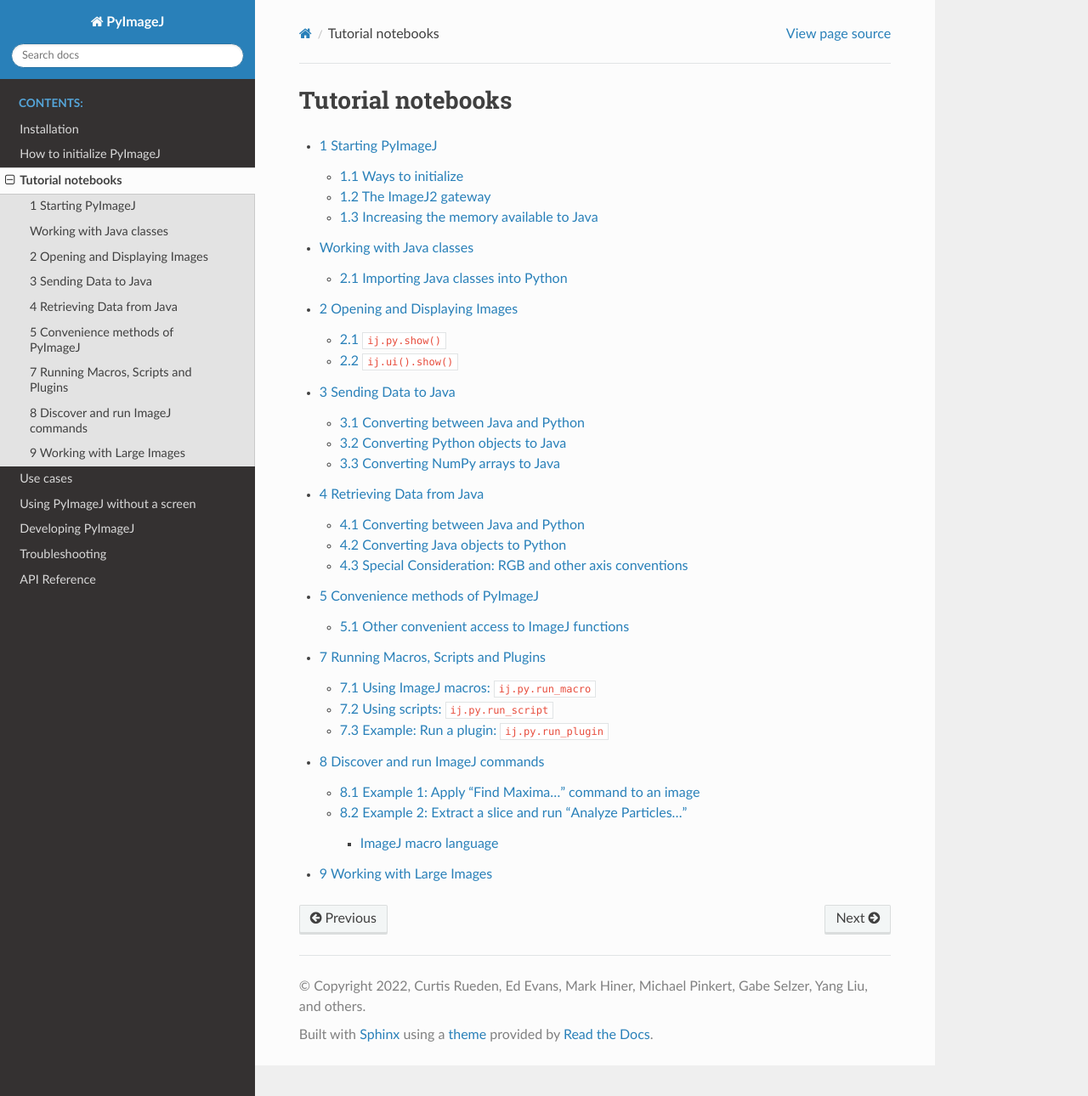
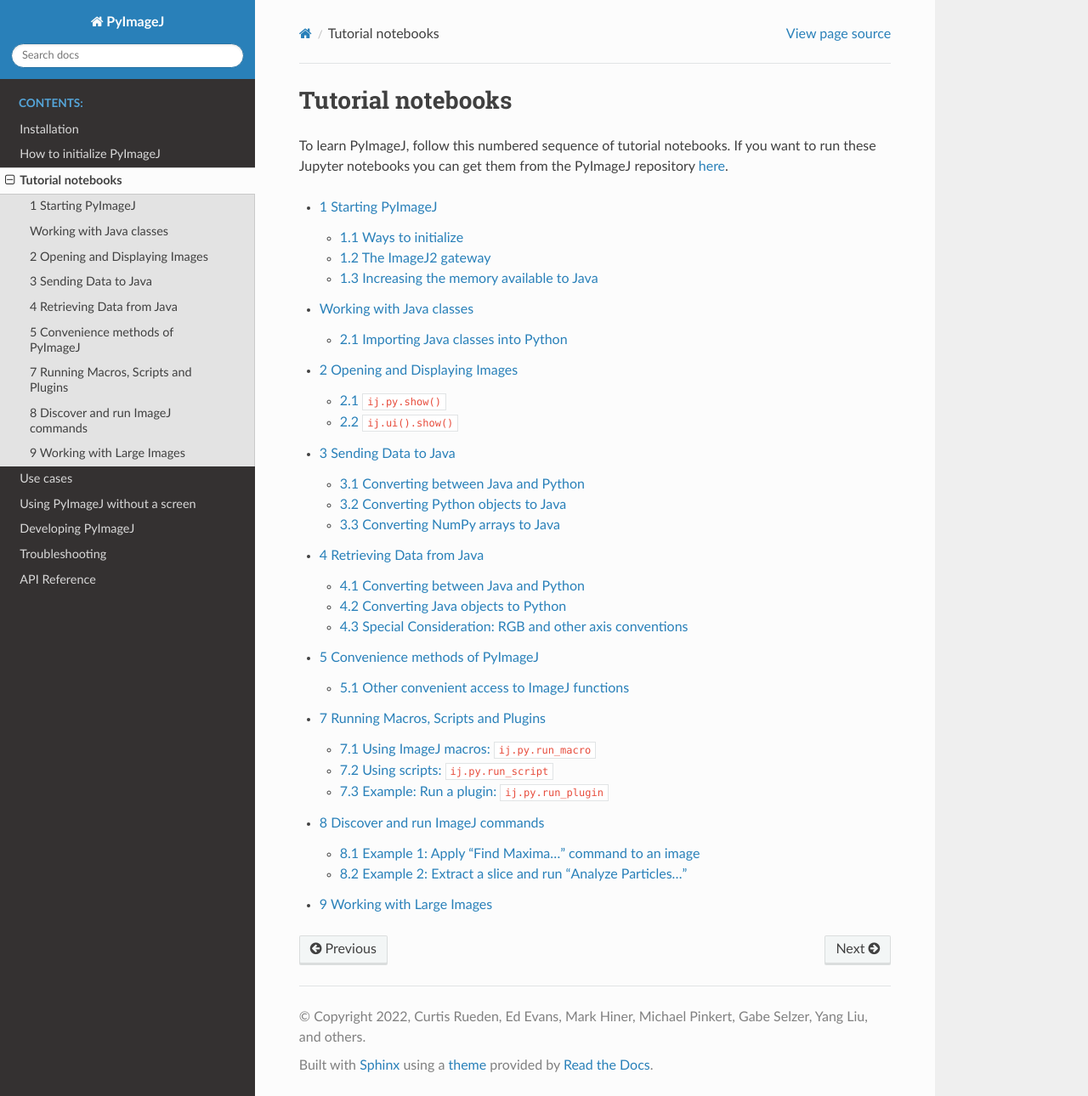
Before and after one commit to imagej/pyimagej, a Sphinx documentation site: the page built from doc/notebooks.rst, in a window 1280 px wide and 1290 px high. Shown: the whole window at 85% size. Built offline with Sphinx 7.4.7 and the Read the Docs theme 2.0.0, drawn with Linux system fonts in a browser that asks for light colours; pages that are not in the unit, such as notebooks, are missing from menus.

Commit message:
Add pyimagej repo link to notebooks.rst

```diff
--- a/doc/notebooks.rst
+++ b/doc/notebooks.rst
@@ -1,8 +1,11 @@
 Tutorial notebooks
 ==================
 
+To learn PyImageJ, follow this numbered sequence of tutorial notebooks. If you want to run
+these Jupyter notebooks you can get them from the PyImageJ repository `here`_.
+
 .. toctree::
-    :maxdepth: 3
+    :maxdepth: 2
 
     1 Starting PyImageJ <1-Starting-PyImageJ>
     Working with Java classes <Working-with-Java-classes-and-Python>
@@ -15,3 +18,5 @@
     8 Discover and run ImageJ commands <8-Discover-and-run-ImageJ-commands>
     9 Working with Large Images <9-Working-with-Large-Images>
     10 Troubleshooting <10-Troubleshooting>
+
+.. _here: https://github.com/imagej/pyimagej/tree/master/doc
```
Also changed, not shown: doc/README.md (+1 -1 lines).
